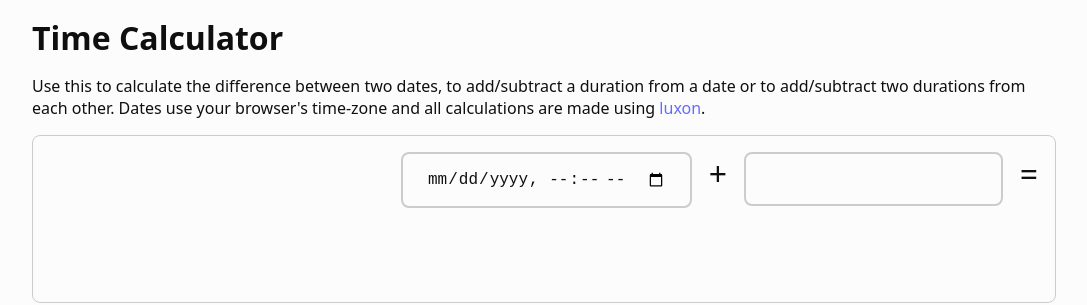
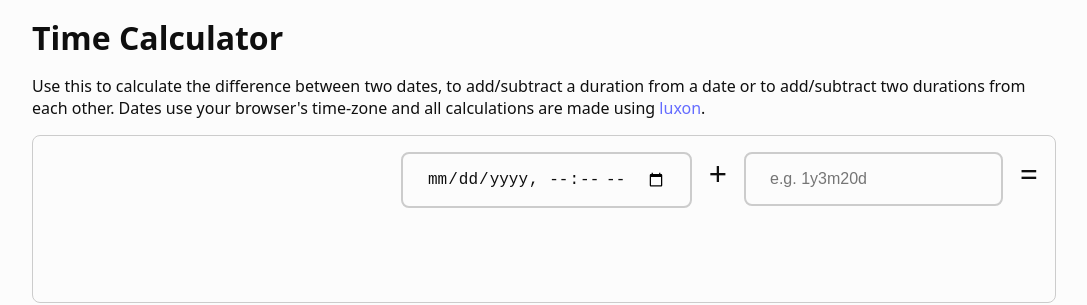
Before and after one commit to westwood846/time-calculator, a React (Vite) app: page / in a window 1280 px wide. Shown: the top 305 px of the page, without its empty margins (0-1087 px from the left). Built offline with nearby package versions, Linux system fonts and the light colour scheme.

Commit message:
Add placeholder to duration input

```diff
--- a/src/durations.tsx
+++ b/src/durations.tsx
@@ -58,6 +58,7 @@ export function DurationInput({
         onChange={(e) => onChange(e.target.value)}
         onFocus={() => onFocus()}
         value={input}
+        placeholder="e.g. 1y3m20d"
       ></input>
       <div className="duration-input-display">
         {duration.isValid ? formatDuration(duration) : duration.invalidReason}
```
